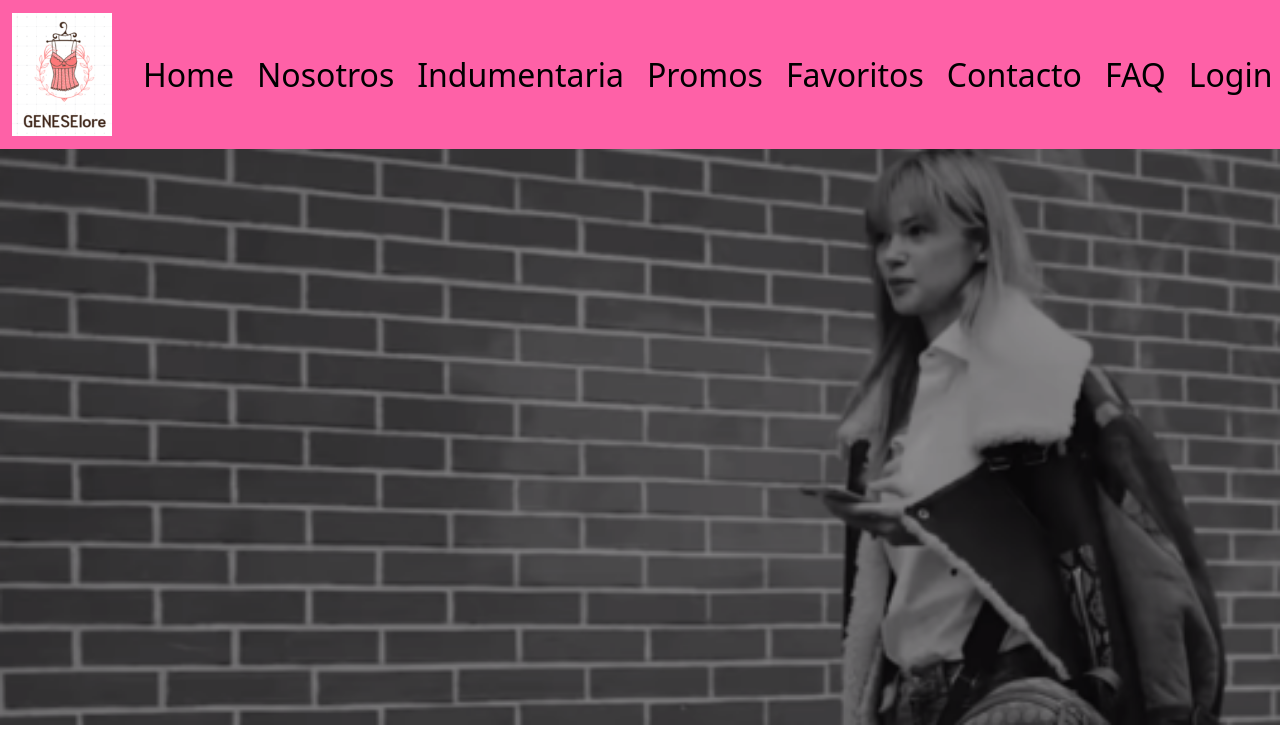
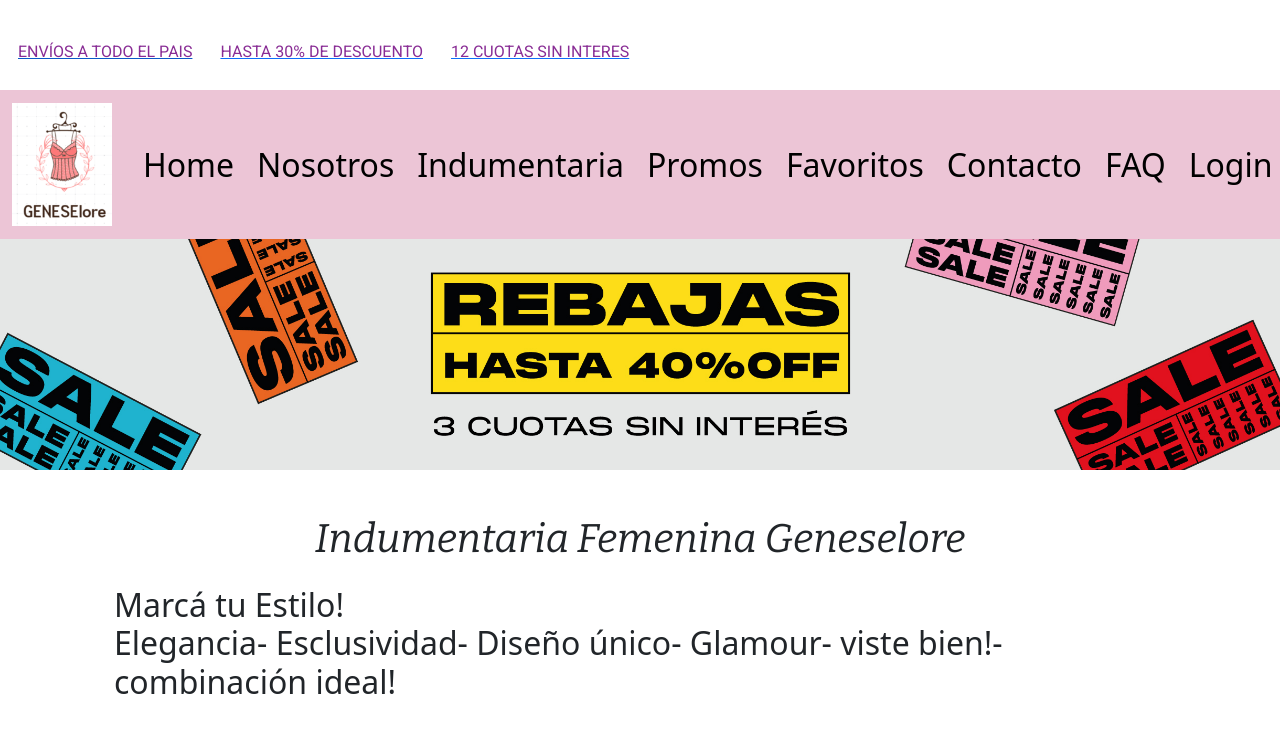
Before and after one commit to LoreSVi/coderweb2, a website: page index.html in a window 1280 px wide. Shown: the top 743 px of the page. Drawn offline with nearby package versions, Linux system fonts and the light colour scheme; a web font is replaced by a local one.

Commit message:
cambios estilos

```diff
--- a/index.html
+++ b/index.html
@@ -15,8 +15,43 @@
     <link rel="stylesheet" href="css/main.css">
 
       <link href="https://cdn.jsdelivr.net/npm/bootstrap@5.3.0-alpha2/dist/css/bootstrap.min.css" rel="stylesheet" integrity="sha384-aFq/bzH65dt+w6FI2ooMVUpc+21e0SRygnTpmBvdBgSdnuTN7QbdgL+OapgHtvPp" crossorigin="anonymous">
-</head>
+      <link href="https://fonts.googleapis.com/css2?family=Alumni+Sans:wght@300&display=swap" rel="stylesheet">
+      <link href="https://fonts.googleapis.com/css2?family=Playfair+Display:wght@500&display=swap" rel="stylesheet">
+    </head>
 <body>
+ <!-- ANUNCIO DE ENVIOS / DESCUENTOS / CUOTAS -->
+ <section class="seccion-anuncio d-flex align-items-center">
+  <!-- ENVIOS -->
+  <div class="contenedor-envios d-flex align-items-center ">
+    <a href="../pages/error.html">
+      <svg xmlns="http://www.w3.org/2000/svg" width="30" height="30" fill="white" class="bi bi-truck" viewBox="0 0 16 16">
+        <path d="M0 3.5A1.5 1.5 0 0 1 1.5 2h9A1.5 1.5 0 0 1 12 3.5V5h1.02a1.5 1.5 0 0 1 1.17.563l1.481 1.85a1.5 1.5 0 0 1 .329.938V10.5a1.5 1.5 0 0 1-1.5 1.5H14a2 2 0 1 1-4 0H5a2 2 0 1 1-3.998-.085A1.5 1.5 0 0 1 0 10.5v-7zm1.294 7.456A1.999 1.999 0 0 1 4.732 11h5.536a2.01 2.01 0 0 1 .732-.732V3.5a.5.5 0 0 0-.5-.5h-9a.5.5 0 0 0-.5.5v7a.5.5 0 0 0 .294.456zM12 10a2 2 0 0 1 1.732 1h.768a.5.5 0 0 0 .5-.5V8.35a.5.5 0 0 0-.11-.312l-1.48-1.85A.5.5 0 0 0 13.02 6H12v4zm-9 1a1 1 0 1 0 0 2 1 1 0 0 0 0-2zm9 0a1 1 0 1 0 0 2 1 1 0 0 0 0-2z"/>
+      </svg>
+      <p class="p-anuncio fs-md-1 ms-2">ENVÍOS A TODO EL PAIS</p>
+    </a>
+  </div>
+  <!-- DESCUENTOS -->
+  <div class="contenedor-descuentos d-flex align-items-center">
+    <a href="../pages/error.html">
+      <svg xmlns="http://www.w3.org/2000/svg" width="30" height="30" fill="white" class="bi bi-percent" viewBox="0 0 16 16">
+        <path d="M13.442 2.558a.625.625 0 0 1 0 .884l-10 10a.625.625 0 1 1-.884-.884l10-10a.625.625 0 0 1 .884 0zM4.5 6a1.5 1.5 0 1 1 0-3 1.5 1.5 0 0 1 0 3zm0 1a2.5 2.5 0 1 0 0-5 2.5 2.5 0 0 0 0 5zm7 6a1.5 1.5 0 1 1 0-3 1.5 1.5 0 0 1 0 3zm0 1a2.5 2.5 0 1 0 0-5 2.5 2.5 0 0 0 0 5z"/>
+      </svg>
+      <p class="p-anuncio fs-md-1 ms-2">HASTA 30% DE DESCUENTO</p>
+    </a>
+  </div>
+  <!-- CUOTAS -->
+  <div class="contenedor-cuotas">
+    <a href="../pages/error.html">
+      <svg xmlns="http://www.w3.org/2000/svg" width="30" height="30" fill="white" class="bi bi-credit-card-fill" viewBox="0 0 16 16">
+        <path d="M0 4a2 2 0 0 1 2-2h12a2 2 0 0 1 2 2v1H0V4zm0 3v5a2 2 0 0 0 2 2h12a2 2 0 0 0 2-2V7H0zm3 2h1a1 1 0 0 1 1 1v1a1 1 0 0 1-1 1H3a1 1 0 0 1-1-1v-1a1 1 0 0 1 1-1z"/>
+      </svg>
+      <p class="p-anuncio fs-md-1 ms-2 ">12 CUOTAS SIN INTERES</p>
+    </a>
+  </div>
+
+</section>
+<!-- TERMINA ANUNCIOS -->
+
   <nav class="navbar navbar-expand-lg menuinicial sticky-top">
     <div class="container-fluid logopag">
       <a class="navbar-brand" href="index.html">
@@ -63,7 +98,7 @@
 
 
     <header class="header-gral">
-        <img src="img/headersimg/bannerPortada.png" alt="banner chica caminando" class="w-100">
+        <img src="img/headersimg/BANNER-CATEGORI_A-DESKTOP.jpg" alt="banner chica caminando" class="w-100">
     </header>
 
     <main id="productos" class="textCenter home-bg">
--- a/scss/_commons.scss
+++ b/scss/_commons.scss
@@ -1,101 +1,96 @@
-p{
-    font-family:$secondFont;
-    @include textos(1.2em,10px,rgb(137, 45, 149))
+p {
+  font-family: $secondFont;
+  @include textos(1.2em, 10px, rgb(137, 45, 149));
 }
 
-h1{
+h1 {
   text-align: center;
   text-decoration: wavy;
   font-style: italic;
-    font-family:$mainFont;
+  font-family: $mainFont;
   padding: 15px;
 }
 
-.bg-pattern{
+.bg-pattern {
   background-repeat: repeat;
   background-attachment: fixed;
 }
 
-.home-bg{
-    @extend .bg-pattern;
-    background-image: url(../img/fondos/fondorosado.jpg);
-}
-
-.pagina-error-404{
+.pagina-error-404 {
   @extend .bg-pattern;
 }
 
-.contenedor{
+.contenedor {
   width: 90%;
-    height:auto;
+  height: auto;
   margin: 20px auto;
   padding: 10px 50px;
   overflow-y: auto;
 }
 
-.d-flex{
+.d-flex {
   display: flex;
 }
 
-.about{
+.about {
   padding: 20 20px;
   padding: 40px;
-    font-size:$textMd;
+  font-size: $textMd;
   text-align: center;
-    .__box{
+  .__box {
     display: flex;
     flex-direction: row;
     align-items: center;
-      p{
+    p {
       padding-top: 30px;
-        color:rgb(180, 7, 166);
+      color: rgb(180, 7, 166);
       font-weight: $fontLight;
-        font-family:$mainFont;
+      font-family: $mainFont;
     }
   }
 }
 
-.favoritos{
+.favoritos {
   background-color: rgb(239, 188, 219);
   display: flex;
 }
 
- .contacto{
+.contacto {
   display: flex;
   justify-content: center;
   flex-direction: row;
   background-color: rgb(181, 166, 195);
   padding: 30px;
-          label{
+  label {
     color: rgb(73, 39, 185);
   }
 }
 
-.ayuda{
-    display:flex;
-    flex-direction:column;
+.ayuda {
+  display: flex;
+  flex-direction: column;
   text-align: center;
 }
 
-li{
-   a{
-   color:rgb(235, 68, 229);
-   list-style-type:none;
+li {
+  a {
+    color: rgb(235, 68, 229);
+    list-style-type: none;
     text-decoration: none;
-    &:hover{
-        color:rgb(43, 222, 58);
+    &:hover {
+      color: rgb(43, 222, 58);
     }
   }
 }
 
-footer{
+footer {
   padding: 20px 30px;
   margin-top: 50px;
   display: flex;
   justify-content: space-between;
   align-items: center;
   background-color: rgb(228, 138, 232);
-          a{
+  a {
     text-decoration: none;
     display: block;
     color: rgb(51, 20, 255);
@@ -103,24 +98,24 @@ footer{
     margin-bottom: 4px;
   }
 }
-.pagina-error-404{
-    li{
-        a{
-            display:flex;
-            flex-direction:column;
+.pagina-error-404 {
+  li {
+    a {
+      display: flex;
+      flex-direction: column;
       text-align: center;
       font-weight: $fontBold;
     }
   }
 }
 
-.form-ingreso{
-     button{
-        background-color:#e73186;
+.form-ingreso {
+  button {
+    background-color: #e73186;
   }
-     .form-check{
-     .form-check-input{
-        background-color:#e73186;
+  .form-check {
+    .form-check-input {
+      background-color: #e73186;
     }
   }
 }
--- a/scss/_vars.scss
+++ b/scss/_vars.scss
@@ -1,6 +1,6 @@
 
-$mainColor:rgb(254, 97, 167);
-$footerColor:pink;
+$mainColor:rgb(236, 197, 214);
+$footerColor:rgb(131, 123, 125);
 
 @mixin textos($size,$padding,$color){
     font-size: size;
```
Also changed, not shown: pages/faq.html (+1 -1 lines), css/main.css, img/headersimg/BANNER-CATEGORI_A-DESKTOP.jpg (added), img/headersimg/bannerPortada (1) (1).png (added), img/headersimg/bannerPortada.png (deleted), 1 other file. Lines whose indentation alone changed are shown as unchanged.
